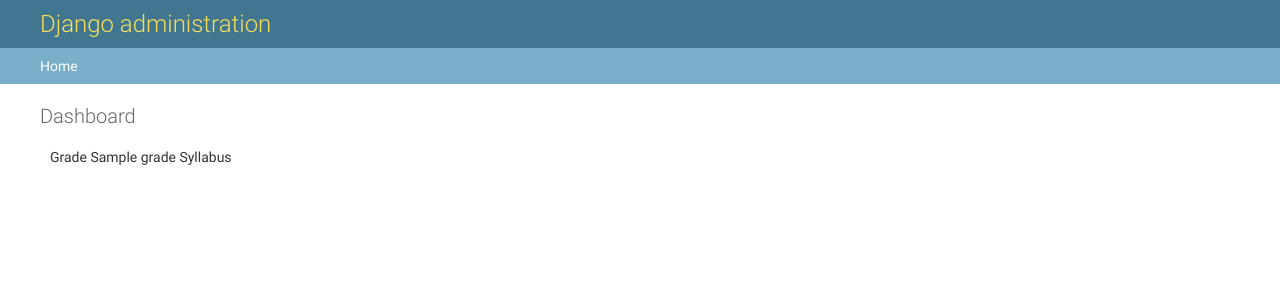
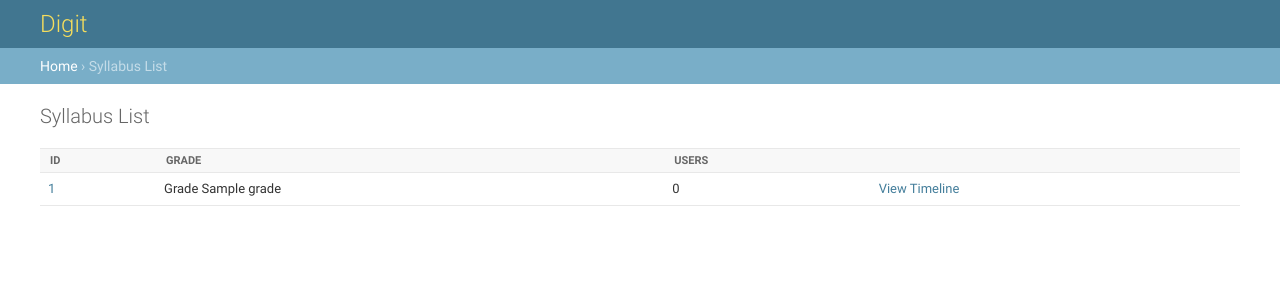
Before and after one commit to EthanMarrs/digit2, a Django app: page /syllabi/ in a window 1280 px wide. Shown: the top 300 px of the page. Run offline with Django 3.2, Linux system fonts and the light colour scheme; tables that the repository leaves empty hold one stand-in row (values such as "Sample post"); some libraries are stand-ins or nearby versions.

Commit message:
Added another list view for question orders

```diff
--- a/core/static/core/style.css
+++ b/core/static/core/style.css
@@ -32,7 +32,7 @@
 }
 
 table {
-    width: 800px;
+    width: 100%;
 }
 
 .topic-name:hover {
--- /dev/null
+++ b/core/templates/syllabi.html
@@ -0,0 +1,42 @@
+{% extends "admin/base_site.html" %}
+{% block coltype %}flex{% endblock %}
+{% block content %}
+
+{% load static %}
+
+{% block extrastyle %}
+<link rel="stylesheet" type="text/css" href="{% static 'core/style.css' %}"/>
+{% endblock %}
+
+<script src="{% static 'core/jquery.min.js' %}"></script>
+
+<div class="module full-width">
+    <div class="results">
+    <table id="result_list">
+        <thead>
+            <tr>
+                <th>ID</th>
+                <th>GRADE</th>
+                <th>USERS</th>
+                <th></th>
+            </tr>
+        </thead>
+        <tbody>
+        {% for syllabi in object_list %}
+        <tr>
+            <td class="field-id"><a href="/syllabi/{{ syllabi.id }}/">{{ syllabi.id }}</a></td>
+            <td class="field-grade">{{ syllabi.grade }}</td>
+            <td class="field-users">{{ syllabi.users|length }}</td>
+            <td class="field-timeline">
+                <a class="move-link" href="/syllabi/{{ syllabi.id }}/timeline/">View Timeline</a>
+            </td>
+        </tr>
+        {% endfor %}
+        </tbody>
+    </table>
+        </div>
+    <p class="paginator"></p>
+    <br/>
+</div>
+
+{% endblock %}
--- a/core/templates/timeline.html
+++ b/core/templates/timeline.html
@@ -20,7 +20,7 @@
 
 {% block coltype %}flex{% endblock %}
 {% block content %}
-{{ has_permission }}
+
 <div class="g-d-c">
     <div id="timeline">
         {% for topic in data %}
--- a/core/urls.py
+++ b/core/urls.py
@@ -11,12 +11,13 @@ urlpatterns = [
     url(r'^login/$', login, {'template_name': 'admin/login.html'}),
     url(r'^logout/$', logout),
     url(r'^question_orders/(?P<pk>[^/]+)', views.QuestionOrderDetailView.as_view()),
+    url(r'^question_orders/', views.QuestionOrderListView.as_view()),
     url(r'^questions/(?P<pk>[^/]+)/up/', views.QuestionUpView.as_view()),
     url(r'^questions/(?P<pk>[^/]+)/down/', views.QuestionDownView.as_view()),
     url(r'^questions/(?P<pk>[^/]+)/state/', views.QuestionChangeStateView.as_view()),
     url(r'^syllabi/(?P<pk>[^/]+)/timeline/', views.SyllabusTimelineView.as_view()),
     url(r'^syllabi/(?P<pk>[^/]+)', views.SyllabusDetailView.as_view()),
-    url(r'^syllabi/', views.SyllabiView.as_view()),
+    url(r'^syllabi/', views.SyllabusListView.as_view()),
     url(r'^comments/', views.CommentView.as_view()),
     url(r'^comment_success/', TemplateView.as_view(template_name='comment_success.html')),
     url(r'^blocks/(?P<pk>[^/]+)', views.BlockDetailView.as_view()),
--- a/core/views.py
+++ b/core/views.py
@@ -1,21 +1,12 @@
+import json
+from datetime import datetime, timedelta
+
+from django.db.models import F
+from django.http import HttpResponse
 from django.shortcuts import render, HttpResponseRedirect
-from django.views.generic import View, DetailView
-from django.http import HttpResponse
-from datetime import datetime, timedelta
-from django.db.models import F
-from django.conf import settings
-
-import json
+from django.views.generic import View, DetailView, ListView
 
 from core import models, forms
-
-
-class SyllabiView(View):
-    """ Overview screen for the Digit dashboard. Displays all syllabi."""
-
-    def get(self, request):
-        syllabi_list = models.Syllabus.objects.all()
-        return render(request, "dashboard.html", {"syllabi": syllabi_list})
 
 
 class QuestionOrderDetailView(DetailView):
@@ -201,20 +192,20 @@ class QuizView(View):
 
         # Get IDs of questions answered within the last 2 weeks
         answered = models.QuestionResponse.objects.filter(
-            time__gte=datetime.now()-timedelta(weeks=2),
+            time__gte=datetime.now() - timedelta(weeks=2),
             user=user
         ).values_list("question", flat=True)
 
         # Get topics in last 2 weeks for given syllabus
         topics = models.Topic.objects.annotate(
-            week_end=F("week_start") + F("duration"))\
+            week_end=F("week_start") + F("duration")) \
             .filter(week_end__gte=week - 2, syllabus=syllabus)
 
         # Get blocks for these topics
         blocks = models.Block.objects.filter(topic__in=topics)
 
         # Get IDs of questions in last 2 weeks
-        pool = models.Question.objects.filter(block__in=blocks, live=True)\
+        pool = models.Question.objects.filter(block__in=blocks, live=True) \
             .values_list("id", flat=True)
 
         # Get question to serve from pool - answered
@@ -259,3 +250,31 @@ class SyllabusTimelineView(View):
                        "site_header": "Digit",
                        "data": results,
                        "json": json_results})
+
+
+class SyllabusListView(ListView):
+    model = models.Syllabus
+    template_name = "syllabi.html"
+
+    def get_context_data(self, **kwargs):
+        context = super(SyllabusListView, self).get_context_data(**kwargs)
+        context['title'] = "Syllabus List"
+        context['user'] = self.request.user
+        context['has_permission'] = self.request.user.is_staff
+        context['site_url'] = "/",
+        context['site_header'] = "Digit"
+        return context
+
+
+class QuestionOrderListView(ListView):
+    model = models.QuestionOrder
+    template_name = "question_orders.html"
+
+    def get_context_data(self, **kwargs):
+        context = super(QuestionOrderListView, self).get_context_data(**kwargs)
+        context['title'] = "Question Order List"
+        context['user'] = self.request.user
+        context['has_permission'] = self.request.user.is_staff
+        context['site_url'] = "/",
+        context['site_header'] = "Digit"
+        return context
```
Also changed, not shown: core/templates/question_orders.html (+50 -0 lines), templates/admin/index.html (+7 -7 lines).
